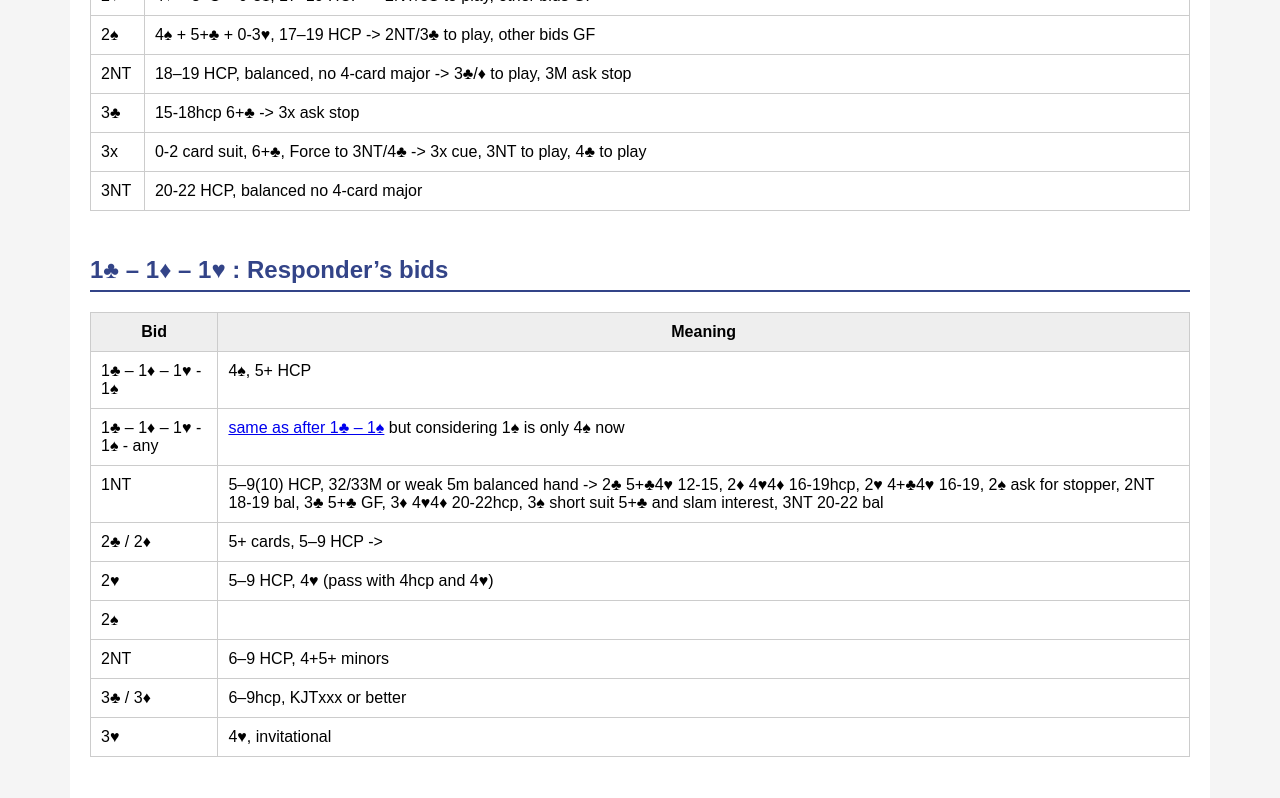
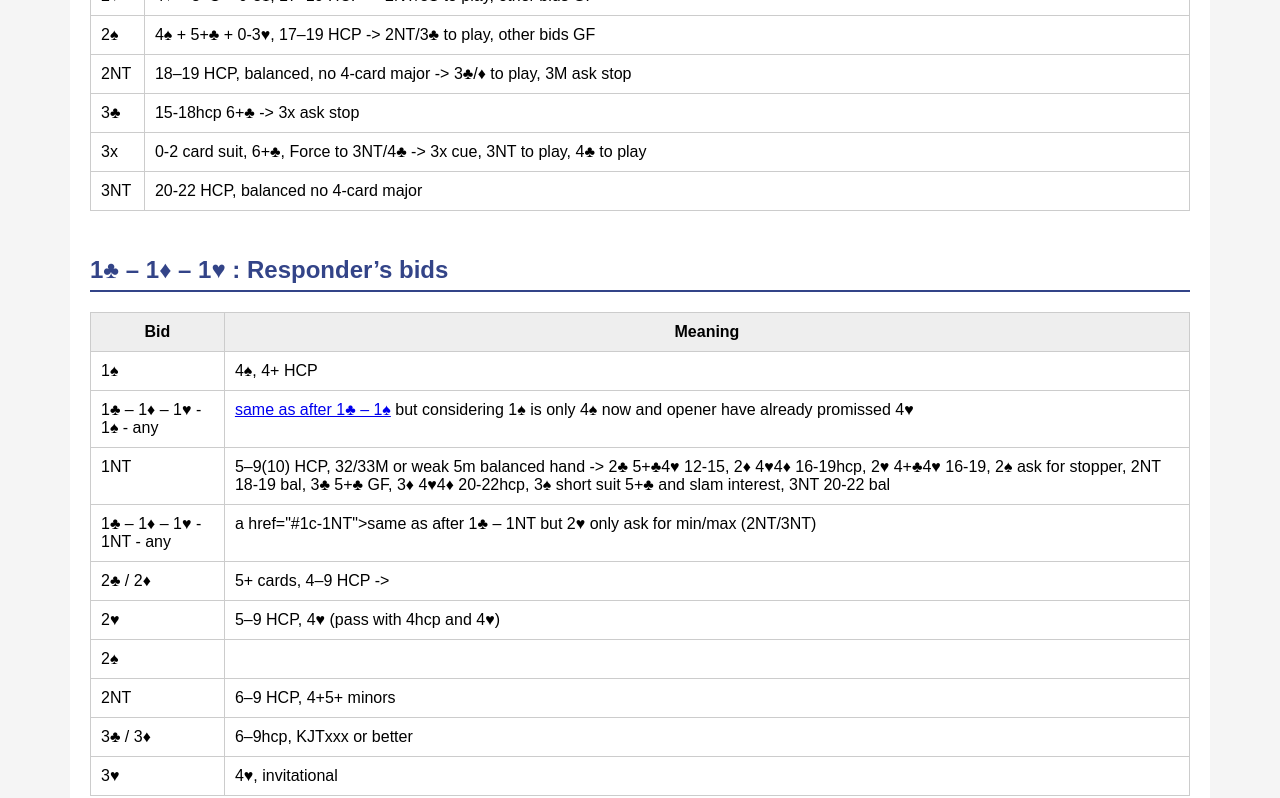
Before and after one commit to bjoorck/Casinoevbonus, a plain HTML site: page 1c.html in a window 1280 px wide. Shown: the part 1311-2109 px from the top of the page. Drawn offline with Linux system fonts and the light colour scheme.

Commit message:
Update 1c.html

```diff
--- a/1c.html
+++ b/1c.html
@@ -111,7 +111,7 @@ AKQx, AKx, Kxx, xxx <br>
 <tr>
 <td><b>1♦</b></td>
 <td>
-(4)5+ HCP, no 5-card major. Hand that don't fit any other bids,<br>
+4+ HCP, no 5-card major. Hand that don't fit any other bids,<br>
 less than invitional if no 4M, with at least one 4M unlimited.<br>
 </td>
 </tr>
@@ -204,10 +204,11 @@ May have longer minor.
 
 <table>
 <tr><th>Bid</th><th>Meaning</th></tr>
-<tr><td>1♣ – 1♦ – 1♥ - 1♠</td><td>4♠, 5+ HCP</td></tr>
-<tr><td>1♣ – 1♦ – 1♥ - 1♠ - any</td><td><a href="#1c-1s">same as after 1♣ – 1♠</a> but considering 1♠ is only 4♠ now</td></tr>
+<tr><td>1♠</td><td>4♠, 4+ HCP</td></tr>
+<tr><td>1♣ – 1♦ – 1♥ - 1♠ - any</td><td><a href="#1c-1s">same as after 1♣ – 1♠</a> but considering 1♠ is only 4♠ now and opener have already promissed 4♥</td></tr>
 <tr><td>1NT</td><td>5–9(10) HCP, 32/33M or weak 5m balanced hand  ->  2♣ 5+♣4♥ 12-15, 2♦ 4♥4♦ 16-19hcp, 2♥ 4+♣4♥ 16-19, 2♠ ask for stopper, 2NT 18-19 bal, 3♣ 5+♣ GF, 3♦ 4♥4♦ 20-22hcp, 3♠ short suit 5+♣ and slam interest, 3NT 20-22 bal</td></tr>
-<tr><td>2♣ / 2♦</td><td>5+ cards, 5–9 HCP  ->  </td></tr>
+<tr><td>1♣ – 1♦ – 1♥ - 1NT - any</td><td>a href="#1c-1NT">same as after 1♣ – 1NT</a> but 2♥ only ask for min/max (2NT/3NT)</td></tr>
+<tr><td>2♣ / 2♦</td><td>5+ cards, 4–9 HCP  ->  </td></tr>
 <tr><td>2♥</td><td>5–9 HCP, 4♥ (pass with 4hcp and 4♥)</td></tr>
 <tr><td>2♠</td><td></td></tr>
 <tr><td>2NT</td><td>6–9 HCP, 4+5+ minors</td></tr>
@@ -529,7 +530,8 @@ Approx. 18–20 HCP
 
 <!-- ================= 1C - 1NT ================= -->
 
-<h2>1♣ – 1NT</h2>
+
+<h2 id="1c-1NT">1♣ – 1NT</h2>
 
 <p>
 <b>1NT</b> 10–12 HCP (10 great hcp - 12 bad hcp), balanced, no 4-card major.<br>
```
